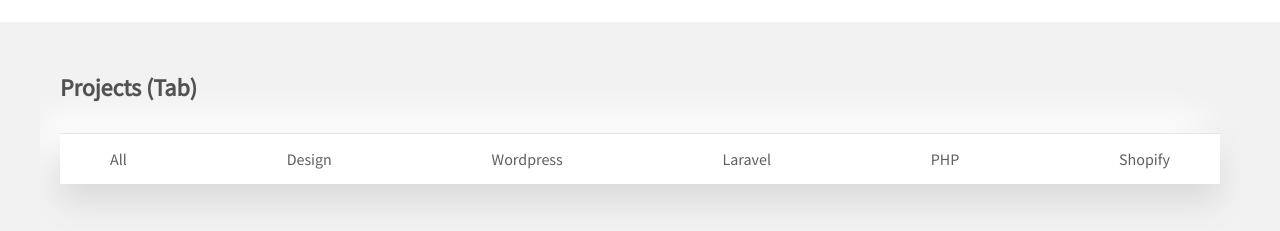
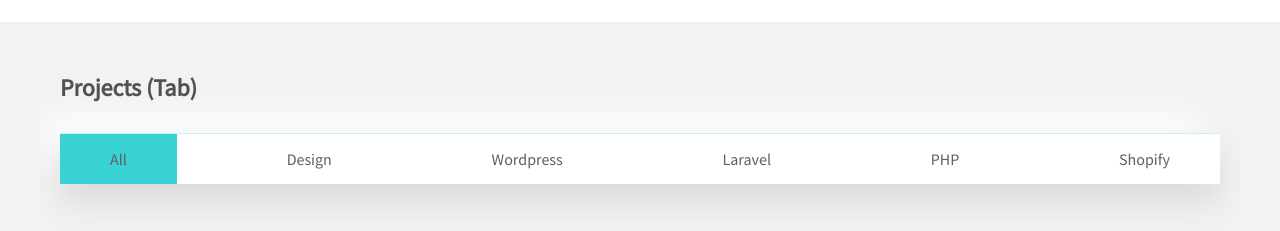
Before and after one commit to sh1mul/7.portfolio, a plain HTML site: page index.html in a window 1280 px wide. Shown: the part 1060-1291 px from the top of the page. Drawn offline with Linux system fonts and the light colour scheme.

Commit message:
Update index.html

```diff
--- a/index.html
+++ b/index.html
@@ -45,7 +45,7 @@
 		<div class="container">
 			<h2>Projects (Tab)</h2>
 			<ul class="tab-links">
-				<li><a class="tablink" onClick="openPage('all', this, '#3ad3d5')" href="#all" id="All">All</a></li>
+				<li><a class="tablink" onClick="openPage('all', this, '#3ad3d5')" href="#all" id="active">All</a></li>
 				<li><a class="tablink" onClick="openPage('Design', this, '#3ad3d5')" href="#Design">Design</a></li>
 				<li><a class="tablink" onClick="openPage('Wordpress', this, '#3ad3d5')" href="#Wordpress">Wordpress</a></li>
 				<li><a class="tablink" onClick="openPage('Laravel', this, '#3ad3d5')" href="#Laravel">Laravel</a></li>
@@ -258,8 +258,8 @@
 		  document.getElementById(pageName).style.display = "block";
 		  elmnt.style.backgroundColor = color;
 		}
-
 		function init(){
+			document.getElementById('active').style.cssText = "background: #3ad3d5";
 			document.getElementById('all').style.display = "block";
 			var tabs = document.getElementsByClassName('tabcontents');
 			for(i=0; i<tabs.length; i++){
@@ -267,7 +267,6 @@
 			}
 		}
 		init();
-		// Get the element with id="defaultOpen" and click on it
 	</script>
 </body>
 </html>
```
